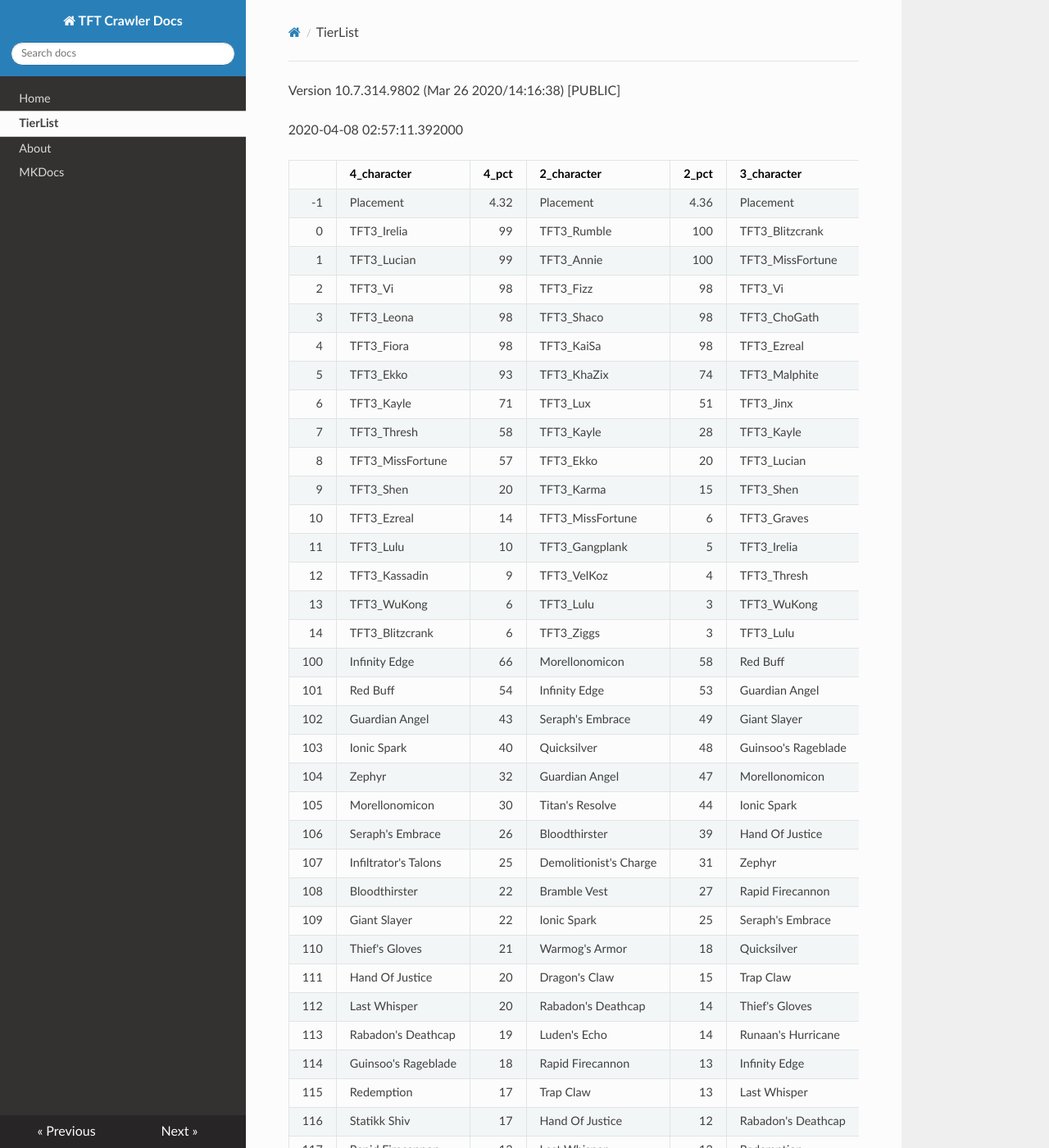
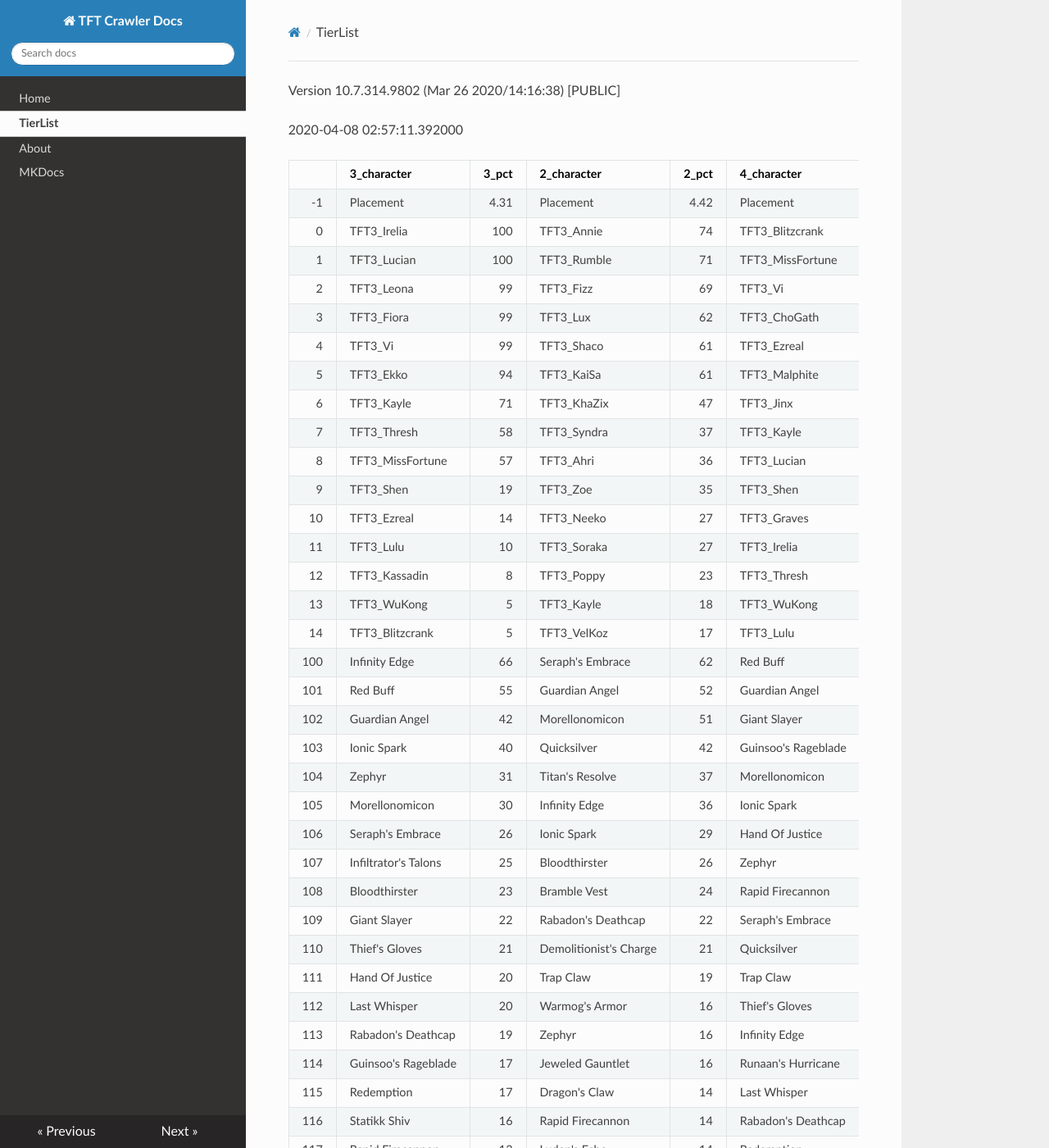
Before and after one commit to JamesYouL2/TFT-Crawler, an MkDocs documentation site: the page built from docs/tierlist.md, in a window 1280 px wide and 1400 px high. Shown: the whole window at 82% size. Built offline with MkDocs 1.6.1, drawn with Linux system fonts in a browser that asks for light colours; nearby versions of some CDN libraries; some of the changed text lies outside the part shown.

Commit message:
Update tierlist.md

```diff
--- a/docs/tierlist.md
+++ b/docs/tierlist.md
@@ -2,41 +2,41 @@
 
 2020-04-08 02:57:11.392000
 
-|     | 4_character          |   4_pct | 2_character            |   2_pct | 3_character         |   3_pct | 1_character         |   1_pct |
+|     | 3_character          |   3_pct | 2_character            |   2_pct | 4_character         |   4_pct | 1_character         |   1_pct |
 |----:|:---------------------|--------:|:-----------------------|--------:|:--------------------|--------:|:--------------------|--------:|
-|  -1 | Placement            |    4.32 | Placement              |    4.36 | Placement           |    4.48 | Placement           |    4.54 |
-|   0 | TFT3_Irelia          |   99    | TFT3_Rumble            |  100    | TFT3_Blitzcrank     |   90    | TFT3_Karma          |   92    |
-|   1 | TFT3_Lucian          |   99    | TFT3_Annie             |  100    | TFT3_MissFortune    |   85    | TFT3_Ashe           |   75    |
-|   2 | TFT3_Vi              |   98    | TFT3_Fizz              |   98    | TFT3_Vi             |   82    | TFT3_Jhin           |   75    |
-|   3 | TFT3_Leona           |   98    | TFT3_Shaco             |   98    | TFT3_ChoGath        |   79    | TFT3_Mordekaiser    |   71    |
-|   4 | TFT3_Fiora           |   98    | TFT3_KaiSa             |   98    | TFT3_Ezreal         |   76    | TFT3_Lulu           |   62    |
-|   5 | TFT3_Ekko            |   93    | TFT3_KhaZix            |   74    | TFT3_Malphite       |   75    | TFT3_JarvanIV       |   54    |
-|   6 | TFT3_Kayle           |   71    | TFT3_Lux               |   51    | TFT3_Jinx           |   63    | TFT3_WuKong         |   43    |
-|   7 | TFT3_Thresh          |   58    | TFT3_Kayle             |   28    | TFT3_Kayle          |   45    | TFT3_Jayce          |   43    |
-|   8 | TFT3_MissFortune     |   57    | TFT3_Ekko              |   20    | TFT3_Lucian         |   38    | TFT3_Lux            |   32    |
-|   9 | TFT3_Shen            |   20    | TFT3_Karma             |   15    | TFT3_Shen           |   35    | TFT3_Shaco          |   31    |
-|  10 | TFT3_Ezreal          |   14    | TFT3_MissFortune       |    6    | TFT3_Graves         |   32    | TFT3_Rakan          |   29    |
-|  11 | TFT3_Lulu            |   10    | TFT3_Gangplank         |    5    | TFT3_Irelia         |   30    | TFT3_XinZhao        |   28    |
-|  12 | TFT3_Kassadin        |    9    | TFT3_VelKoz            |    4    | TFT3_Thresh         |   22    | TFT3_Sona           |   25    |
-|  13 | TFT3_WuKong          |    6    | TFT3_Lulu              |    3    | TFT3_WuKong         |   21    | TFT3_Neeko          |   25    |
-|  14 | TFT3_Blitzcrank      |    6    | TFT3_Ziggs             |    3    | TFT3_Lulu           |   14    | TFT3_Poppy          |   25    |
-| 100 | Infinity Edge        |   66    | Morellonomicon         |   58    | Red Buff            |   53    | Guardian Angel      |   55    |
-| 101 | Red Buff             |   54    | Infinity Edge          |   53    | Guardian Angel      |   52    | Infinity Edge       |   52    |
-| 102 | Guardian Angel       |   43    | Seraph's Embrace       |   49    | Giant Slayer        |   51    | Morellonomicon      |   48    |
-| 103 | Ionic Spark          |   40    | Quicksilver            |   48    | Guinsoo's Rageblade |   38    | Runaan's Hurricane  |   37    |
-| 104 | Zephyr               |   32    | Guardian Angel         |   47    | Morellonomicon      |   32    | Last Whisper        |   34    |
-| 105 | Morellonomicon       |   30    | Titan's Resolve        |   44    | Ionic Spark         |   31    | Spear of Shojin     |   34    |
-| 106 | Seraph's Embrace     |   26    | Bloodthirster          |   39    | Hand Of Justice     |   30    | Bramble Vest        |   32    |
-| 107 | Infiltrator's Talons |   25    | Demolitionist's Charge |   31    | Zephyr              |   29    | Ionic Spark         |   28    |
-| 108 | Bloodthirster        |   22    | Bramble Vest           |   27    | Rapid Firecannon    |   29    | Dragon's Claw       |   26    |
-| 109 | Giant Slayer         |   22    | Ionic Spark            |   25    | Seraph's Embrace    |   27    | Titan's Resolve     |   25    |
-| 110 | Thief's Gloves       |   21    | Warmog's Armor         |   18    | Quicksilver         |   23    | Seraph's Embrace    |   23    |
-| 111 | Hand Of Justice      |   20    | Dragon's Claw          |   15    | Trap Claw           |   23    | Bloodthirster       |   20    |
-| 112 | Last Whisper         |   20    | Rabadon's Deathcap     |   14    | Thief's Gloves      |   22    | Quicksilver         |   19    |
-| 113 | Rabadon's Deathcap   |   19    | Luden's Echo           |   14    | Runaan's Hurricane  |   21    | Zephyr              |   18    |
-| 114 | Guinsoo's Rageblade  |   18    | Rapid Firecannon       |   13    | Infinity Edge       |   20    | Guinsoo's Rageblade |   17    |
-| 115 | Redemption           |   17    | Trap Claw              |   13    | Last Whisper        |   16    | Trap Claw           |   16    |
-| 116 | Statikk Shiv         |   17    | Hand Of Justice        |   12    | Rabadon's Deathcap  |   16    | Warmog's Armor      |   16    |
-| 117 | Rapid Firecannon     |   13    | Last Whisper           |   12    | Redemption          |   15    | Redemption          |   16    |
-| 118 | Hextech Gunblade     |   12    | Zephyr                 |   12    | Spear of Shojin     |   14    | Thief's Gloves      |   15    |
-| 119 | Spear of Shojin      |   11    | Hextech Gunblade       |   11    | Statikk Shiv        |   14    | Hand Of Justice     |   13    |
+|  -1 | Placement            |    4.31 | Placement              |    4.42 | Placement           |    4.48 | Placement           |    4.53 |
+|   0 | TFT3_Irelia          |  100    | TFT3_Annie             |   74    | TFT3_Blitzcrank     |   89    | TFT3_Karma          |   93    |
+|   1 | TFT3_Lucian          |  100    | TFT3_Rumble            |   71    | TFT3_MissFortune    |   84    | TFT3_Ashe           |   76    |
+|   2 | TFT3_Leona           |   99    | TFT3_Fizz              |   69    | TFT3_Vi             |   82    | TFT3_Jhin           |   76    |
+|   3 | TFT3_Fiora           |   99    | TFT3_Lux               |   62    | TFT3_ChoGath        |   78    | TFT3_Mordekaiser    |   72    |
+|   4 | TFT3_Vi              |   99    | TFT3_Shaco             |   61    | TFT3_Ezreal         |   74    | TFT3_Lulu           |   62    |
+|   5 | TFT3_Ekko            |   94    | TFT3_KaiSa             |   61    | TFT3_Malphite       |   74    | TFT3_JarvanIV       |   54    |
+|   6 | TFT3_Kayle           |   71    | TFT3_KhaZix            |   47    | TFT3_Jinx           |   62    | TFT3_Jayce          |   44    |
+|   7 | TFT3_Thresh          |   58    | TFT3_Syndra            |   37    | TFT3_Kayle          |   46    | TFT3_WuKong         |   43    |
+|   8 | TFT3_MissFortune     |   57    | TFT3_Ahri              |   36    | TFT3_Lucian         |   39    | TFT3_Lux            |   33    |
+|   9 | TFT3_Shen            |   19    | TFT3_Zoe               |   35    | TFT3_Shen           |   34    | TFT3_Shaco          |   32    |
+|  10 | TFT3_Ezreal          |   14    | TFT3_Neeko             |   27    | TFT3_Graves         |   32    | TFT3_Rakan          |   29    |
+|  11 | TFT3_Lulu            |   10    | TFT3_Soraka            |   27    | TFT3_Irelia         |   31    | TFT3_XinZhao        |   28    |
+|  12 | TFT3_Kassadin        |    8    | TFT3_Poppy             |   23    | TFT3_Thresh         |   23    | TFT3_Sona           |   25    |
+|  13 | TFT3_WuKong          |    5    | TFT3_Kayle             |   18    | TFT3_WuKong         |   21    | TFT3_Poppy          |   25    |
+|  14 | TFT3_Blitzcrank      |    5    | TFT3_VelKoz            |   17    | TFT3_Lulu           |   14    | TFT3_Neeko          |   25    |
+| 100 | Infinity Edge        |   66    | Seraph's Embrace       |   62    | Red Buff            |   53    | Guardian Angel      |   54    |
+| 101 | Red Buff             |   55    | Guardian Angel         |   52    | Guardian Angel      |   52    | Infinity Edge       |   53    |
+| 102 | Guardian Angel       |   42    | Morellonomicon         |   51    | Giant Slayer        |   50    | Morellonomicon      |   48    |
+| 103 | Ionic Spark          |   40    | Quicksilver            |   42    | Guinsoo's Rageblade |   38    | Runaan's Hurricane  |   37    |
+| 104 | Zephyr               |   31    | Titan's Resolve        |   37    | Morellonomicon      |   32    | Last Whisper        |   35    |
+| 105 | Morellonomicon       |   30    | Infinity Edge          |   36    | Ionic Spark         |   31    | Spear of Shojin     |   34    |
+| 106 | Seraph's Embrace     |   26    | Ionic Spark            |   29    | Hand Of Justice     |   30    | Bramble Vest        |   32    |
+| 107 | Infiltrator's Talons |   25    | Bloodthirster          |   26    | Zephyr              |   30    | Ionic Spark         |   28    |
+| 108 | Bloodthirster        |   23    | Bramble Vest           |   24    | Rapid Firecannon    |   29    | Dragon's Claw       |   26    |
+| 109 | Giant Slayer         |   22    | Rabadon's Deathcap     |   22    | Seraph's Embrace    |   27    | Titan's Resolve     |   25    |
+| 110 | Thief's Gloves       |   21    | Demolitionist's Charge |   21    | Quicksilver         |   23    | Seraph's Embrace    |   23    |
+| 111 | Hand Of Justice      |   20    | Trap Claw              |   19    | Trap Claw           |   23    | Bloodthirster       |   21    |
+| 112 | Last Whisper         |   20    | Warmog's Armor         |   16    | Thief's Gloves      |   21    | Zephyr              |   18    |
+| 113 | Rabadon's Deathcap   |   19    | Zephyr                 |   16    | Infinity Edge       |   21    | Quicksilver         |   18    |
+| 114 | Guinsoo's Rageblade  |   17    | Jeweled Gauntlet       |   16    | Runaan's Hurricane  |   20    | Trap Claw           |   17    |
+| 115 | Redemption           |   17    | Dragon's Claw          |   14    | Last Whisper        |   16    | Guinsoo's Rageblade |   17    |
+| 116 | Statikk Shiv         |   16    | Rapid Firecannon       |   14    | Rabadon's Deathcap  |   15    | Warmog's Armor      |   17    |
+| 117 | Rapid Firecannon     |   13    | Luden's Echo           |   14    | Redemption          |   15    | Redemption          |   16    |
+| 118 | Hextech Gunblade     |   12    | Spear of Shojin        |   13    | Spear of Shojin     |   14    | Thief's Gloves      |   15    |
+| 119 | Jeweled Gauntlet     |   12    | Zz'Rot Portal          |   13    | Dragon's Claw       |   13    | Hand Of Justice     |   13    |
```
